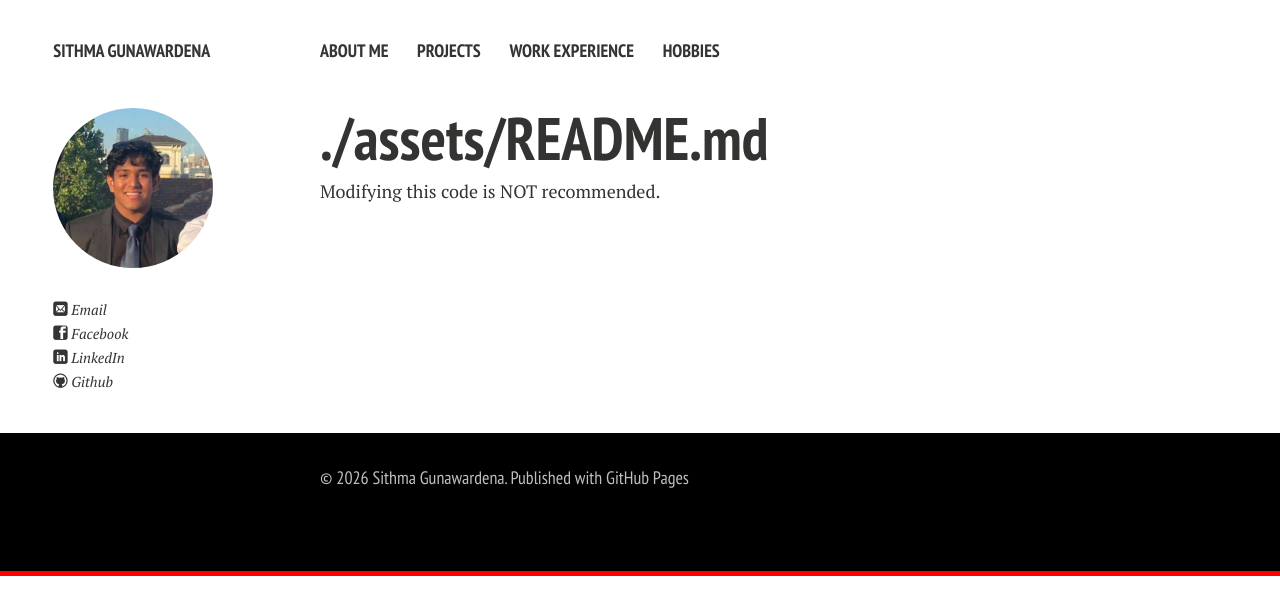
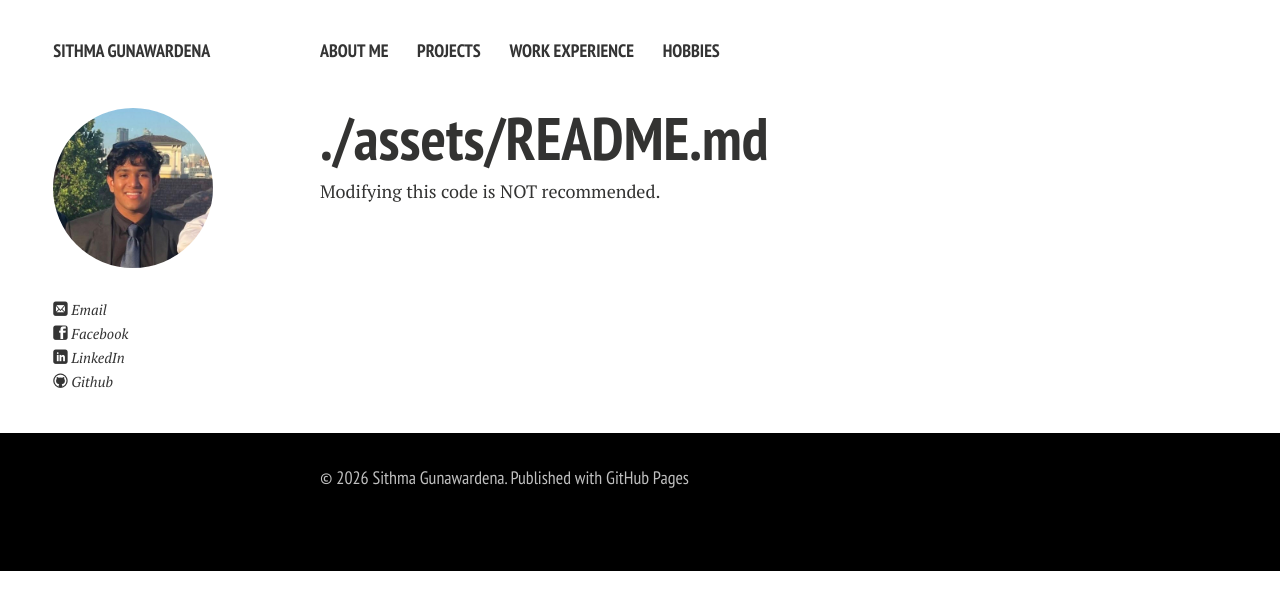
Before and after one commit to sithmag/sithmag.github.io, a Jekyll site: the page built from assets/README.md, in a window 1280 px wide. Shown: the top 615 px of the page. Built offline with Jekyll 4.4.1, drawn with Linux system fonts in a browser that asks for light colours; nearby versions of some CDN libraries; our own code applies the rules of GitHub Pages for plain Markdown files; comment, search, counter and statistics services are not loaded; a style sheet for code colours, icons or effects is not loaded.

Commit message:
finishedfully

```diff
--- a/assets/css/custom.css
+++ b/assets/css/custom.css
@@ -1,5 +1,3 @@
-body { outline: 5px solid red !important; }
-
 /* ---------- Hobbies: Horizontal Media Scroller ---------- */
 
 .page__content .media-scroller {
```
